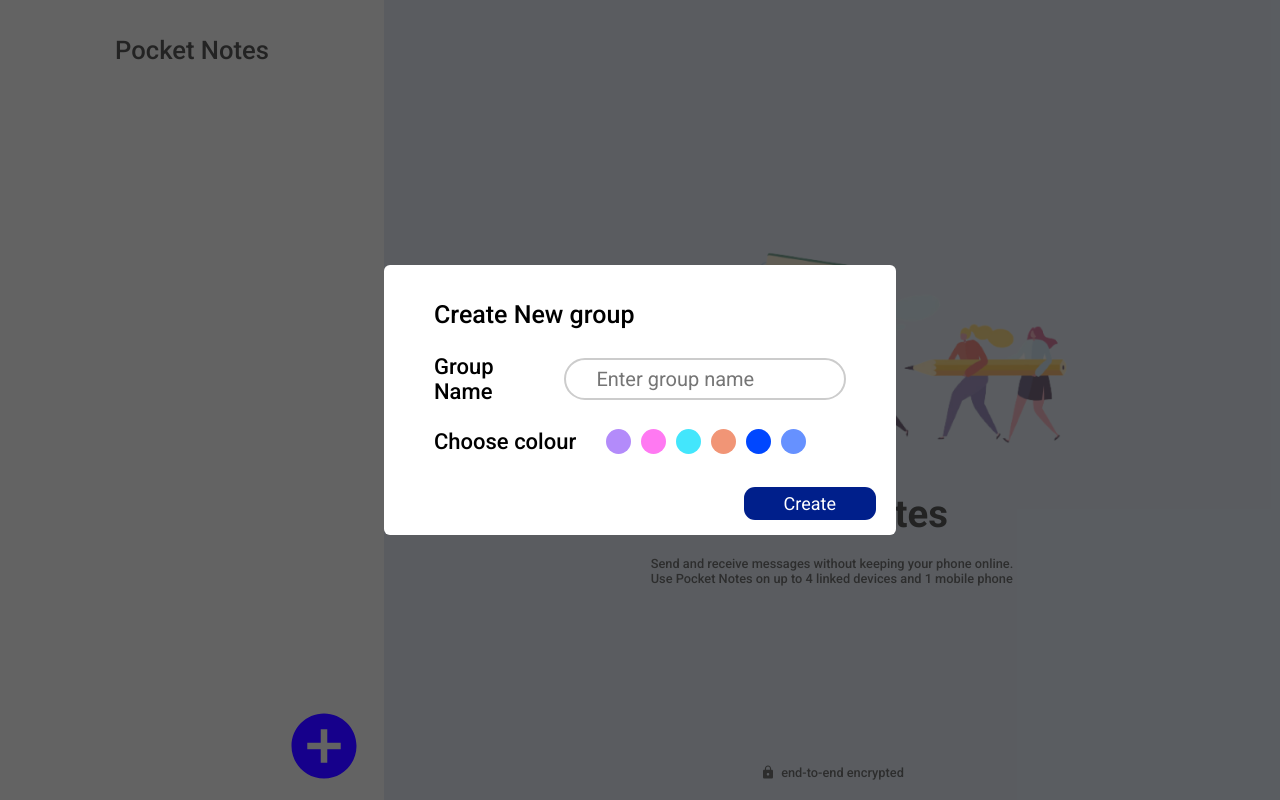
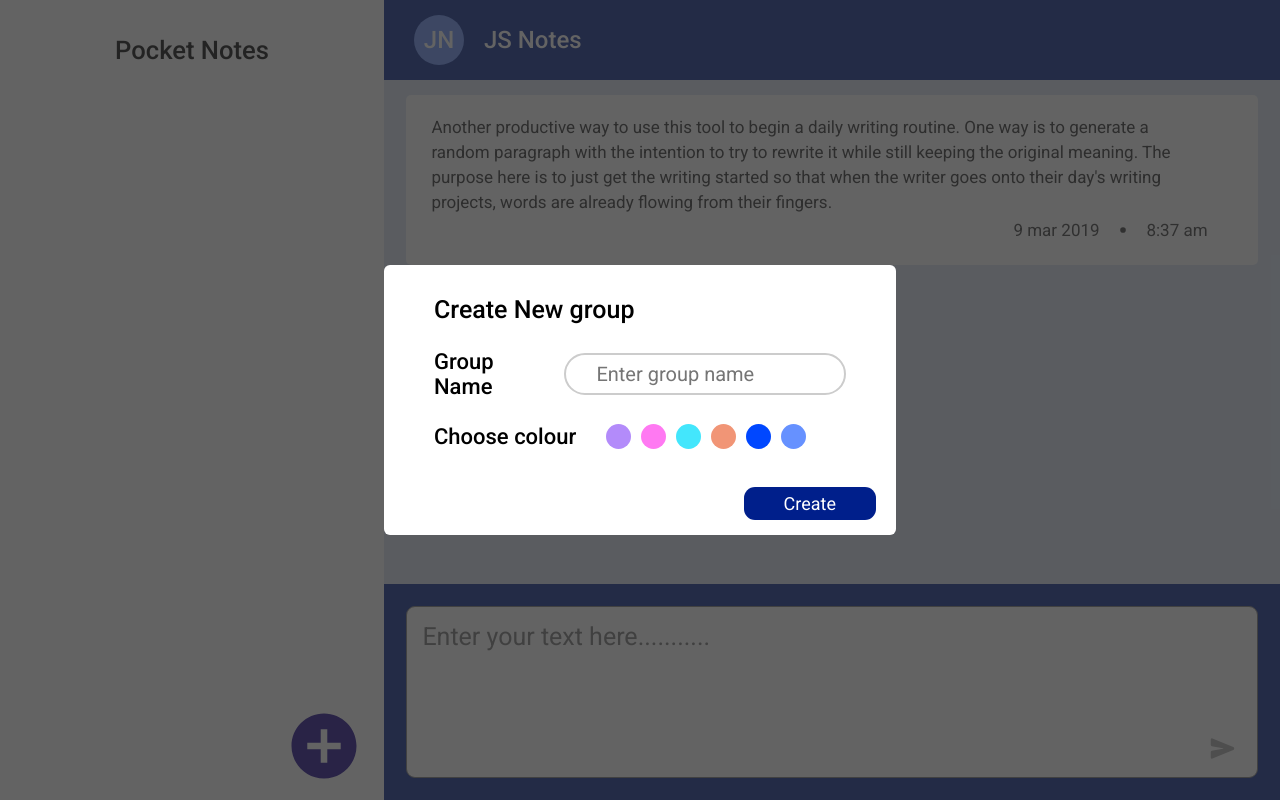
Before and after one commit to zedd1721/Pocket-Notes, a React (Vite) app: page / in a window 1280 px wide. Both pictures are taken after a click on the icon 324 px from the left and 746 px from the top of the page. Built offline with nearby package versions, Linux system fonts and the light colour scheme.

Commit message:
Group Created and localstorage linked

```diff
--- a/src/App.jsx
+++ b/src/App.jsx
@@ -11,9 +11,9 @@ function App() {
   };
   return (
     <main>
-      <Mainleft clickAdd={handlemodal} />
+      <Mainleft clickAdd={handlemodal} showModal={showModal} setShowModal={setShowModal}/>
       <Mainright />
-      {showModal && <Modal modalClose={() => setShowModal(false)} />}
+      {/* {showModal && <Modal modalClose={() => setShowModal(false)} />} */}
     </main>
   );
 }
--- /dev/null
+++ b/src/components/Box.jsx
@@ -0,0 +1,62 @@
+import React, { useState } from "react";
+import styled from "./Box.module.css";
+import { IoSend } from "react-icons/io5";
+import { BsDot } from "react-icons/bs";
+
+function Box() {
+  const [noteText, setNoteText] = useState("");
+  function handleSend() {
+    console.log(noteText);
+    console.log("Disabled: ", !noteText.trim().length);
+    if (noteText.trim().length > 0) {
+    }
+  }
+
+  return (
+    <div className={styled.container}>
+      <div className={styled.heading}>
+        <div
+          className={styled.profileimg}
+          style={{ backgroundColor: "rgb(102, 145, 255)" }}
+        >
+          <h1>JN</h1>
+        </div>
+        <div className={styled.noteName}>
+          <h1>JS Notes</h1>
+        </div>
+      </div>
+      <div className={styled.noteArea}>
+        <div className={styled.notesDisplay}>
+          <div className={styled.notes}>
+            <p>
+              Another productive way to use this tool to begin a daily writing
+              routine. One way is to generate a random paragraph with the
+              intention to try to rewrite it while still keeping the original
+              meaning. The purpose here is to just get the writing started so
+              that when the writer goes onto their day's writing projects, words
+              are already flowing from their fingers.
+            </p>
+            <div className={styled.datentime}>
+              9 mar 2019 &nbsp;
+              <BsDot size={30} />
+              &nbsp; 8:37 am
+            </div>
+          </div>
+        </div>
+        <div className={styled.typeArea}>
+          <textarea
+            name="notesarea"
+            placeholder="Enter your text here..........."
+            value={noteText}
+            onChange={(e) => setNoteText(e.target.value)}
+          ></textarea>
+          <button onClick={handleSend} disabled={!noteText.trim().length}>
+            <IoSend />
+          </button>
+        </div>
+      </div>
+    </div>
+  );
+}
+
+export default Box;
--- /dev/null
+++ b/src/components/Box.module.css
@@ -0,0 +1,107 @@
+.container {
+  width: 100%;
+  height: 100%;
+}
+.heading {
+  width: 100%;
+  height: 80px;
+  background-color: #001f8b;
+
+  display: flex;
+  align-items: center;
+  padding: 0 30px;
+  gap: 20px;
+}
+
+.profileimg {
+  width: 50px;
+  height: 50px;
+  border-radius: 50%;
+
+  display: grid;
+  place-items: center;
+}
+
+.profileimg h1,
+.noteName h1 {
+  font-weight: 500;
+  font-size: 24px;
+  color: white;
+}
+
+.noteArea {
+  width: 100%;
+  height: calc(100% - 80px);
+}
+.notesDisplay {
+  width: 100%;
+  height: 70%;
+  background-color: #dae5f5;
+
+  display: flex;
+  flex-direction: column;
+  align-items: center;
+  padding-top: 15px;
+}
+
+.typeArea {
+  width: 100%;
+  height: 30%;
+  background-color: #001f8b;
+  display: grid;
+  place-items: center;
+
+  position: relative;
+}
+.typeArea > textarea {
+  width: 95%;
+  height: 80%;
+  border-radius: 9px;
+  padding: 15px;
+  outline: none;
+  resize: none;
+  font-size: 25px;
+  font-weight: 400;
+}
+
+.typeArea button {
+  color: #001f8b;
+  background-color: transparent;
+  position: absolute;
+  border: none;
+
+  cursor: pointer;
+  font-size: 25px;
+  right: 5%;
+  bottom: 18%;
+  display: grid;
+  place-items: center;
+}
+
+.typeArea button:disabled {
+  color: #ababab;
+  pointer-events: none;
+}
+
+.notes {
+  width: 95%;
+  background-color: white;
+  border-radius: 5px;
+
+  padding: 20px 25px;
+  padding-right: 50px;
+}
+
+.notes p {
+  font-size: 17px;
+  font-weight: 400;
+  line-height: 25px;
+}
+.datentime {
+  display: flex;
+  align-items: center;
+  justify-content: end;
+  color: #353535;
+  font-size: 17px;
+  font-weight: 400;
+}
--- a/src/components/Mainleft.jsx
+++ b/src/components/Mainleft.jsx
@@ -1,8 +1,33 @@
-import React from "react";
+import React, { useState, useEffect } from "react";
 import { IoMdAddCircle } from "react-icons/io";
 import styled from "./Mainleft.module.css";
+import Modal from "./Modal";
 
-function Mainleft( {clickAdd} ) {
+function Mainleft({ clickAdd, showModal, setShowModal }) {
+  const [groupStore, setGroupStore] = useState(
+    JSON.parse(localStorage.getItem("groupStore")) || []
+  );
+
+  const addData = (groupname) => {
+    console.log("Adding data", groupname);
+    setGroupStore((prev) => {
+      const localGroup = [...prev, groupname];
+      localStorage.setItem("groupStore", JSON.stringify(localGroup));
+      return localGroup;
+    });
+  };
+
+  const generateImg = (name) => {
+    const word = name.split(" ");
+    //If it is a single word
+    let firstletter = word[0].charAt(0).toUpperCase();
+    //if it is more then 1 word
+    if (word.length > 1) {
+      firstletter += word[1].charAt(0).toUpperCase();
+    }
+    return firstletter;
+  };
+
   return (
     <>
       <div className={styled.container}>
@@ -10,13 +35,32 @@ function Mainleft( {clickAdd} ) {
         <div className={styled.header}>
           <h1 className={styled.heading}>Pocket Notes</h1>
         </div>
-
+        {/* groups */}
+        <div className={styled.groups}>
+          {groupStore.map((group, index) => {
+            return (
+              <div className={styled.demogroup} key={index}>
+                <div
+                  className={styled.profileimg}
+                  style={{ backgroundColor: group.selectedColor }}
+                >
+                  <h1>{generateImg(group.name)}</h1>
+                </div>
+                <div className={styled.noteName}>
+                  <h1>{group.name}</h1>
+                </div>
+              </div>
+            );
+          })}
+        </div>
         {/* Notes Add Button */}
         <div className={styled.addbtn}>
-        <IoMdAddCircle color="#16008B" size={80} onClick={clickAdd}/>
+          <IoMdAddCircle color="#16008B" size={80} onClick={clickAdd} />
         </div>
       </div>
-
+      {showModal && (
+        <Modal modalClose={() => setShowModal(false)} addData={addData} />
+      )}
     </>
   );
 }
--- a/src/components/Mainleft.module.css
+++ b/src/components/Mainleft.module.css
@@ -25,6 +25,64 @@
   z-index: 10;
 }
 
+.groups {
+  width: 100%;
+  height: calc(100% - 100px);
+  overflow-y: auto;
+  /* background-color: aqua; */
+}
+
+.demogroup {
+  width: 100%;
+  height: 100px;
+  border-radius: 20px;
+  background-color: rgb(255, 255, 255);
+
+  display: flex;
+  align-items: center;
+  padding: 0 40px;
+  gap: 25px;
+
+  cursor: pointer;
+
+  transition: all ease 0.1s;
+}
+
+.demogroup .profileimg {
+  width: 50px;
+  height: 50px;
+  border-radius: 50%;
+  /* background-color: #0047ff; */
+  display: grid;
+  place-items: center;
+
+  color: white;
+}
+
+.profileimg h1,
+.noteName h1 {
+  font-weight: 500;
+  font-size: 24px;
+  white-space: nowrap;
+}
+
+.demogroup:hover {
+  background-color: rgb(242, 242, 242);
+}
+
+.groups::-webkit-scrollbar {
+  width: 10px;
+}
+
+.groups::-webkit-scrollbar-track {
+  background: #d9d9d9;
+  border-radius: 10px;
+}
+.groups::-webkit-scrollbar-thumb {
+  background-color: white;
+  border-radius: 10px;
+}
+
 @media (max-width: 800px) {
   .container {
     width: 40%;
--- a/src/components/Mainright.jsx
+++ b/src/components/Mainright.jsx
@@ -1,10 +1,13 @@
 import React from "react";
 import styled from "./Mainright.module.css";
+import Box from './Box'
 import { IoMdLock } from "react-icons/io";
 
 function Mainright() {
   return (
     <div className={styled.container}>
+      <Box />
+      {/* <div  className={styled.wrapper} style={{backgroundColor: "#dae5f5"}}>
         <img src="./bgimg.png" alt="" />
         <h1>Pocket Notes</h1>
         <p>
@@ -15,6 +18,7 @@ function Mainright() {
         <div className={styled.encry}>
           <IoMdLock /> <p>end-to-end encrypted</p>
         </div>
+      </div> */}
     </div>
   );
 }
--- a/src/components/Mainright.module.css
+++ b/src/components/Mainright.module.css
@@ -1,15 +1,18 @@
 .container {
   width: 70%;
   height: 100%;
-  background-color: #dae5f5;
 
+  position: relative;
+}
+.wrapper {
   display: flex;
   justify-content: center;
   align-items: center;
   flex-direction: column;
   gap: 20px;
 
-  position: relative;
+  width: 100%;
+  height: 100%;
 }
 .container img {
   width: 40vw;
--- a/src/components/Modal.css
+++ b/src/components/Modal.css
@@ -1,6 +1,7 @@
 .container {
-  width: 100%;
-  height: 100%;
+  width: 100vw;
+  height: 100vh;
+  z-index: 9999;
 
   position: absolute;
   background-color: #2f2f2fbf;
@@ -16,8 +17,8 @@
 
   position: relative;
 
-  padding: 0 50px;
-  padding-top: 35px;
+  padding: 30px 50px;
+  /* padding-top: 35px; */
 
   display: flex;
   flex-direction: column;
@@ -38,6 +39,7 @@
   position: absolute;
   bottom: 15px;
   right: 20px;
+  cursor: pointer;
 }
 
 .popup h1 {
@@ -86,6 +88,11 @@
   outline: none;
 }
 
+.errormsg {
+  margin-top: -25px;
+  margin-left: 130px;
+}
+
 @media (max-width: 800px) {
   .popup {
     width: 70%;
@@ -99,8 +106,8 @@
   .popup {
     width: 80%;
     height: 270px;
-    padding: 0 17px;
-    padding-top: 30px;
+    padding: 30px 17px;
+    /* padding-top: 30px; */
   }
   .popup button {
     width: 65%;
--- a/src/components/Modal.jsx
+++ b/src/components/Modal.jsx
@@ -1,6 +1,7 @@
 import React, { useRef, useState } from "react";
 import "./Modal.css";
-function Modal({ modalClose }) {
+
+function Modal({ modalClose, addData }) {
   const containerout = useRef();
 
   const close = (e) => {
@@ -23,18 +24,47 @@ function Modal({ modalClose }) {
     name: "",
     selectedColor: "",
   });
-  //   const [errors, setErrors] = useState({
-  //     name:null,
-  //     selectedColor: null,
-  //   });
+  const [errors, setErrors] = useState({
+    name: null,
+    selectedColor: null,
+  });
 
-  const handleName =  (event) => {
+  const handleName = (event) => {
     console.log(event.target.value);
     setGroupname({ ...groupname, name: event.target.value });
   };
   const handleColor = (color) => {
     console.log(color);
     setGroupname({ ...groupname, selectedColor: color });
+  };
+
+  const handleCreate = () => {
+    let isError = false;
+    // checking empty fields
+    if (groupname.name.trim().length <= 0) {
+      setErrors((prev) => ({ ...prev, name: "This cant be empty" }));
+      isError = true;
+    } else {
+      setErrors((prev) => ({ ...prev, name: null }));
+    }
+    console.log(errors.name);
+    if (groupname.selectedColor.length <= 0) {
+      setErrors((prev) => ({
+        ...prev,
+        selectedColor: "Please select a color",
+      }));
+      isError = true;
+    } else {
+      setErrors((prev) => ({ ...prev, selectedColor: null }));
+    }
+    console.log(errors.selectedColor);
+    console.log("Group Name:", groupname);
+
+    if (!isError) {
+
+      addData(groupname);
+      modalClose();
+    }
   };
 
   return (
@@ -47,10 +77,16 @@ function Modal({ modalClose }) {
             type="text"
             placeholder="Enter group name"
             value={groupname.name}
-            name="name"
             onChange={handleName}
           />
         </div>
+        {errors.name ? (
+          <p className="errormsg" style={{ color: "red" }}>
+            {errors.name}
+          </p>
+        ) : (
+          ""
+        )}
         <div className="colorchoose">
           <h2>Choose colour</h2>
           <div className="colors">
@@ -66,7 +102,14 @@ function Modal({ modalClose }) {
             })}
           </div>
         </div>
-        <button>Create</button>
+        {errors.selectedColor ? (
+          <p className="errormsg" style={{ color: "red" }}>
+            {errors.selectedColor}
+          </p>
+        ) : (
+          ""
+        )}
+        <button onClick={handleCreate}>Create</button>
       </div>
     </div>
   );
```
Lines whose indentation alone changed are shown as unchanged.
